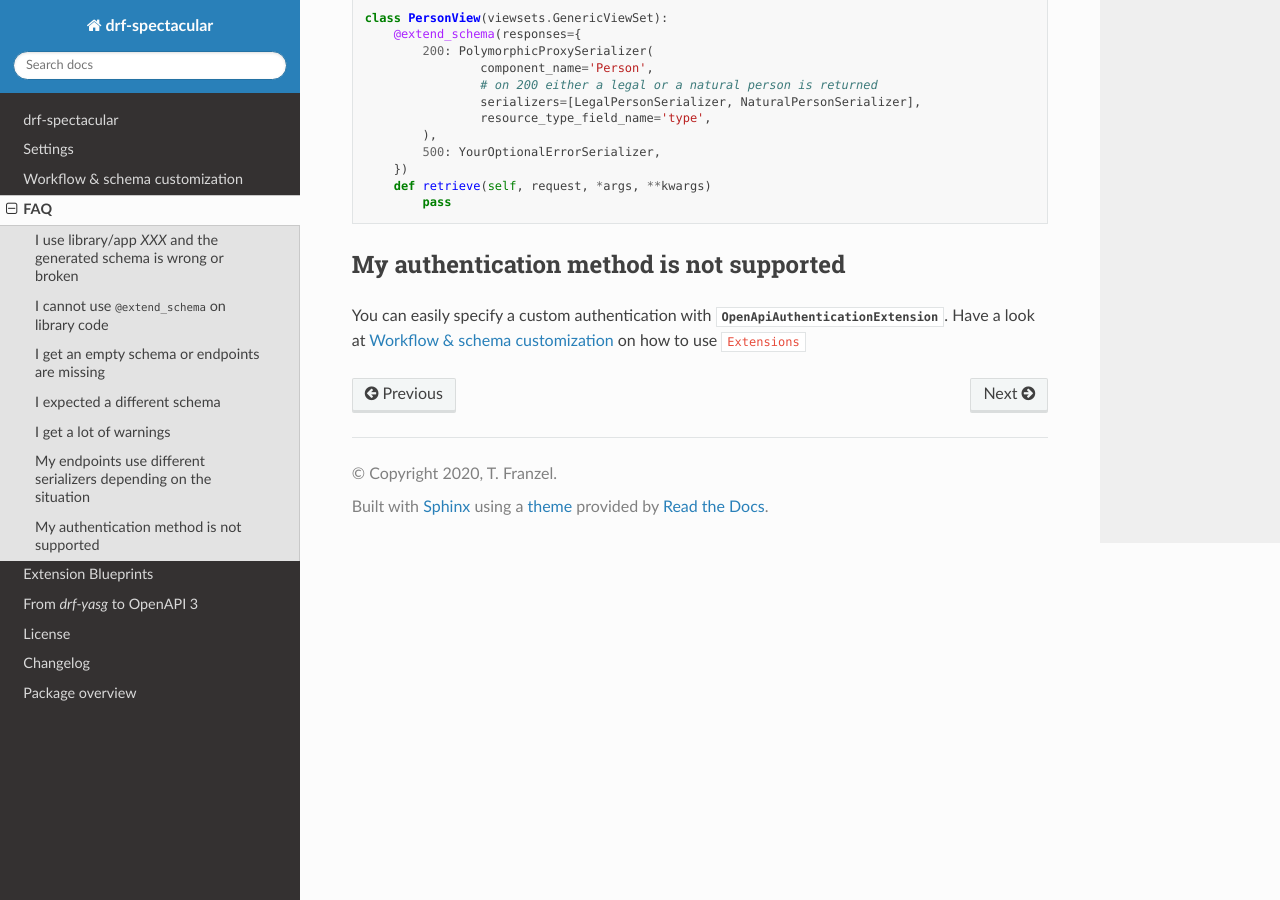
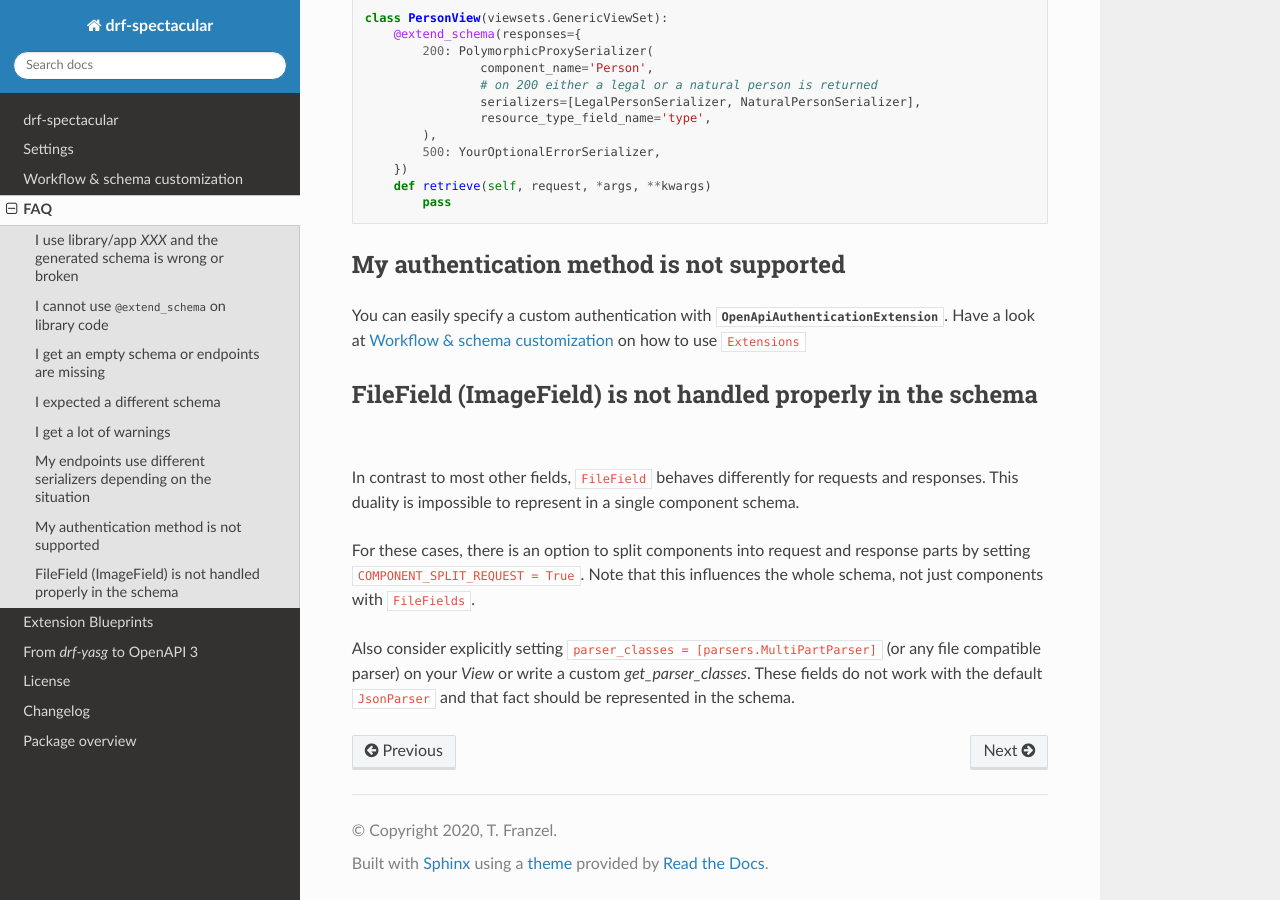
Before and after one commit to tfranzel/drf-spectacular, a Sphinx documentation site: the page built from docs/faq.rst, in a window 1280 px wide and 900 px high, scrolled down 1427 px. Built offline with Sphinx 7.4.7 and the Read the Docs theme 2.0.0, drawn with Linux system fonts in a browser that asks for light colours.

Commit message:
improve FileField, add test and documentation. #69

```diff
--- a/docs/faq.rst
+++ b/docs/faq.rst
@@ -81,3 +81,17 @@ My authentication method is not supported
 You can easily specify a custom authentication with
 :py:class:`OpenApiAuthenticationExtension <drf_spectacular.extensions.OpenApiAuthenticationExtension>`.
 Have a look at :ref:`customization` on how to use ``Extensions``
+
+
+FileField (ImageField) is not handled properly in the schema
+------------------------------------------------------------
+In contrast to most other fields, ``FileField`` behaves differently for requests and responses.
+This duality is impossible to represent in a single component schema.
+
+For these cases, there is an option to split components into request and response parts
+by setting ``COMPONENT_SPLIT_REQUEST = True``. Note that this influences the whole schema,
+not just components with ``FileFields``.
+
+Also consider explicitly setting ``parser_classes = [parsers.MultiPartParser]`` (or any file compatible parser)
+on your `View` or write a custom `get_parser_classes`. These fields do not work with the default ``JsonParser``
+and that fact should be represented in the schema.
```
Also changed, not shown: 3 other files.
